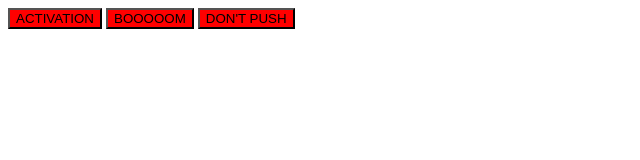
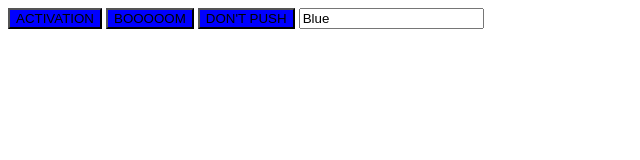
Before and after one commit to kovacsbenc3/Event, a plain HTML site: page index.html in a window 1280 px wide. Both pictures are taken after a click on the button "DON'T PUSH". Shown: the whole page, without its empty margins (0-640 px from the left). Drawn offline with nearby package versions, Linux system fonts and the light colour scheme.

Commit message:
Some Fun

```diff
--- a/index.html
+++ b/index.html
@@ -10,7 +10,12 @@
     <button class="but" id="1">ACTIVATION</button>
     <button class="but" id="2">BOOOOOM</button>
     <button class="but" id="3">DON'T PUSH</button>
+    <input type="text" id="textbox" value="Blue"><br><br>
+
+
+
     <script src="https://code.jquery.com/jquery-3.5.1.js"></script>
     <script src ="scripts.js"></script>
+
 </body>
 </html>
--- a/scripts.js
+++ b/scripts.js
@@ -2,5 +2,8 @@ $("#1").click(()=>{$("body").append("<button>ACTIVATED</button>");
 });
 $("#2").click(()=>{$("#1").text("MISSION ACCOMPLISHED");
 });
-$("#3").click(()=>{$(".but").css("background-color", "red");
+$("#3").click(()=>{
+    var str = $("#textbox").val();
+    $(".but").css("background",str);
+
 });
```
